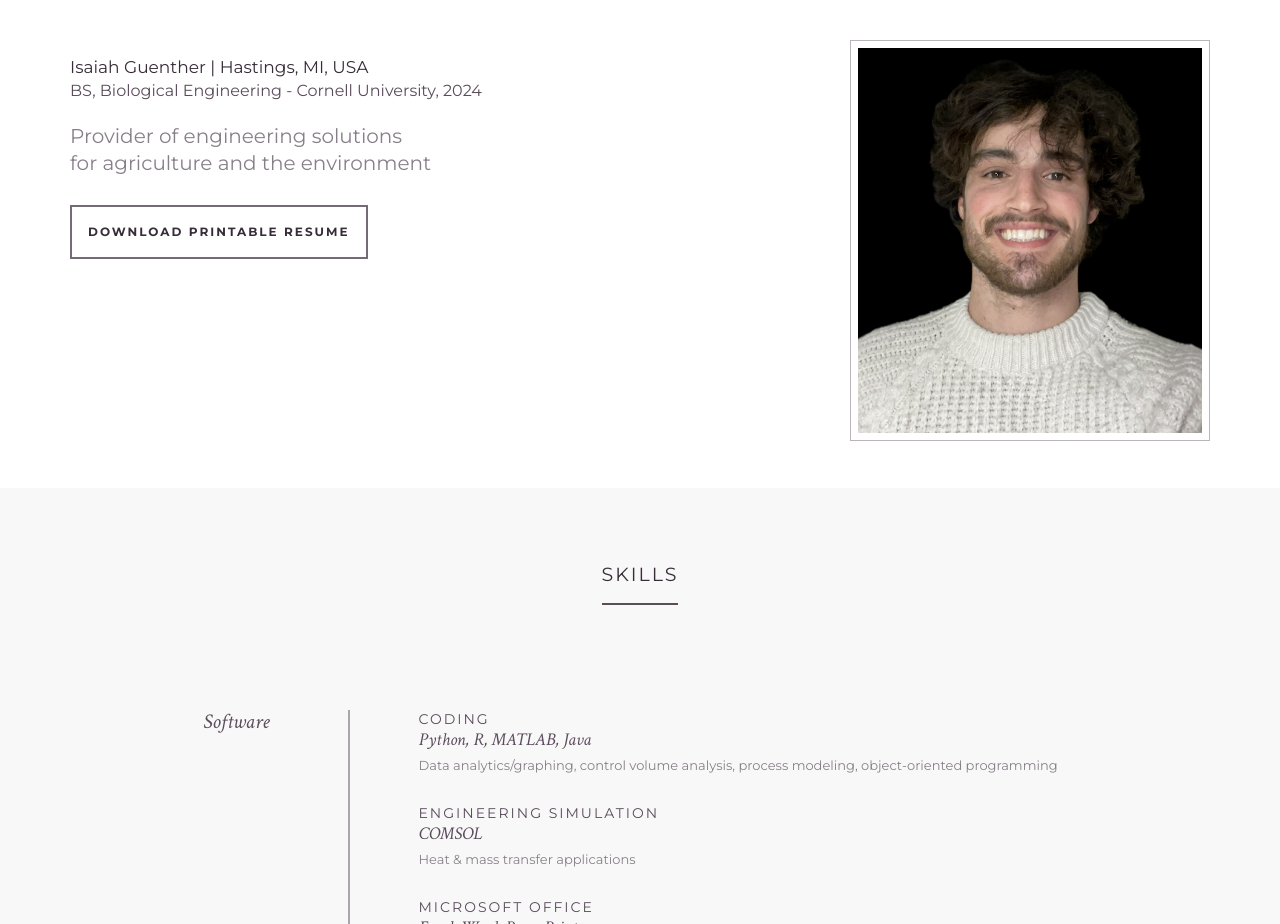
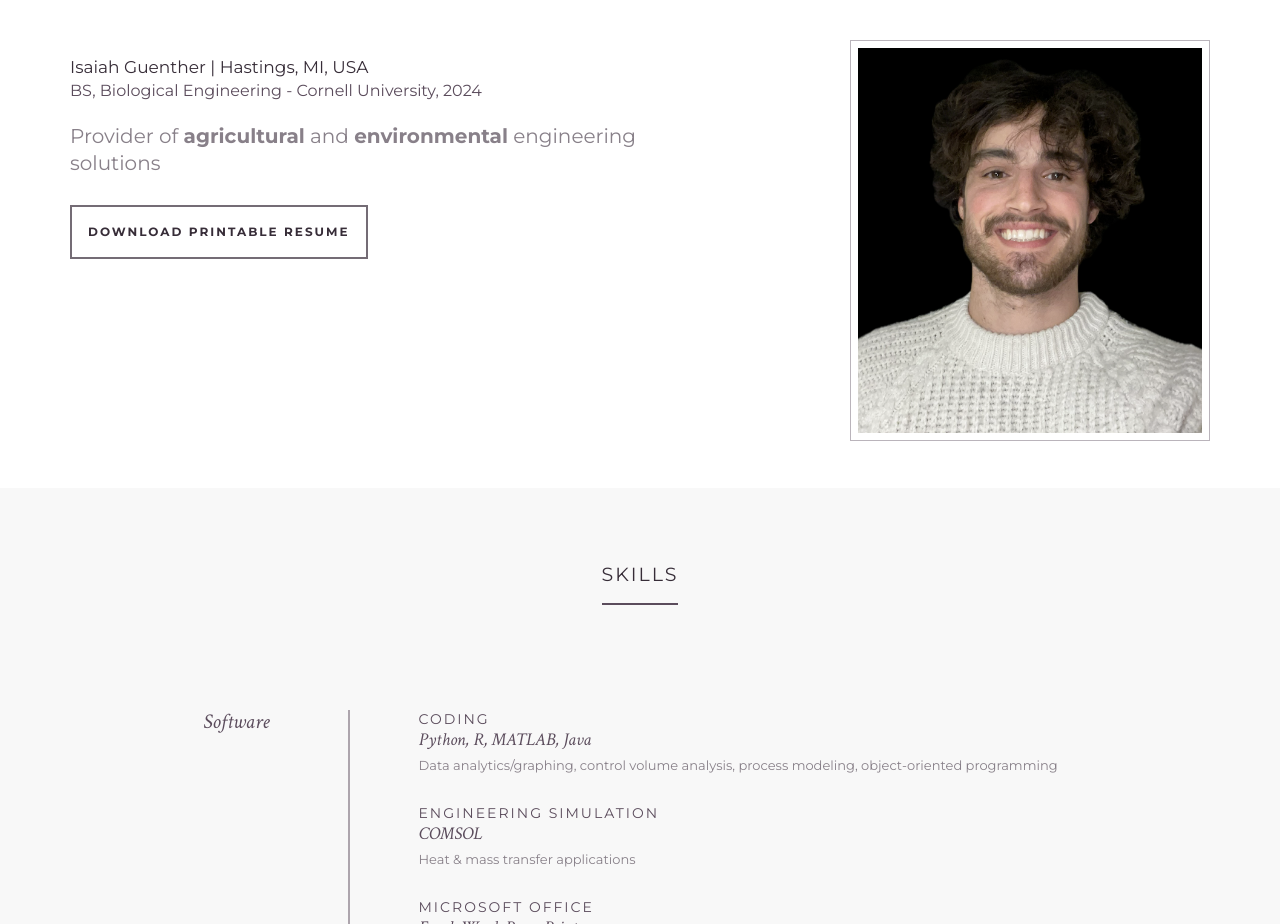
Before and after one commit to izguenther6/izguenther6.github.io, a plain HTML site: page index.html in a window 1280 px wide. Shown: the part 980-1904 px from the top of the page. Drawn offline with nearby package versions, Linux system fonts and the light colour scheme; some packages are replaced by stand-ins of ours; a script that the page names is missing.

Commit message:
Update index.html

```diff
--- a/index.html
+++ b/index.html
@@ -107,7 +107,7 @@
       	<div class=" col-lg-7 col-md-7 col-sm-7 col-xs-12 pull-left media">
         	<h5>Isaiah Guenther | Hastings, MI, USA</h5>
             <h4>BS, Biological Engineering - Cornell University, 2024</h4>
-            <pabout>Provider of engineering solutions <br> for agriculture and the environment
+            <pabout>Provider of <b>agricultural</b> and <b>environmental</b> engineering solutions
               </pabout>
               <p></p>
 <!--<p>nulla pariatur.uis aute irure dolor in reprehenderit in voluptate velit esse cillum dolore eu fugiat nulla pariatur. olore magna aliqua. Ut enim ad minim veniam, quis nostrud exercitation ullamco laboris nisi ut aliquip ex ea commodo consequat. </p> -->
```
